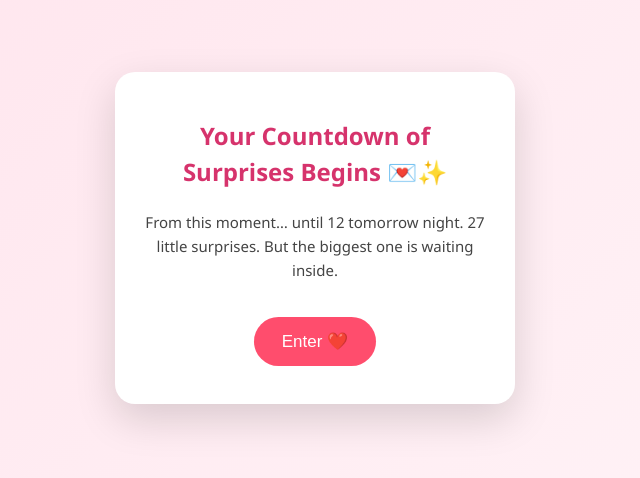
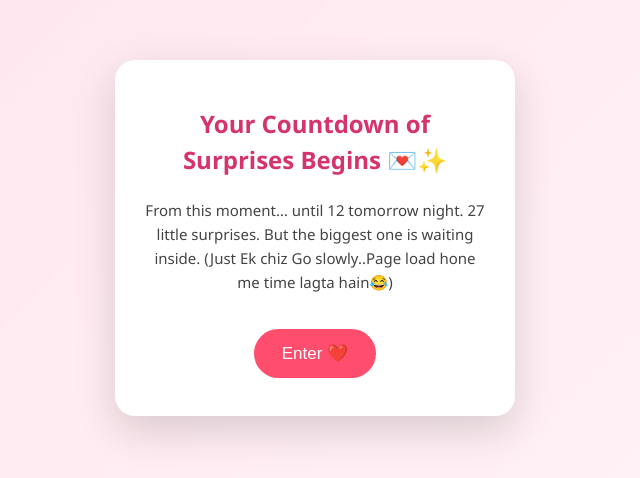
Before and after one commit to waahzindagi94/Pooja, a plain HTML site: page index.html in a window 1280 px wide. Shown: the part 162-640 px from the top of the page, without its empty margins (325-965 px from the left). Drawn offline with Linux system fonts and the light colour scheme.

Commit message:
Update index.html

```diff
--- a/index.html
+++ b/index.html
@@ -109,6 +109,7 @@ button {
         until 12 tomorrow night.
         27 little surprises.
         But the biggest one is waiting inside.
+        (Just Ek chiz Go slowly..Page load hone me time lagta hain😂)
     </p>
 
     <button class="primary" onclick="birthdayStart()"
```
